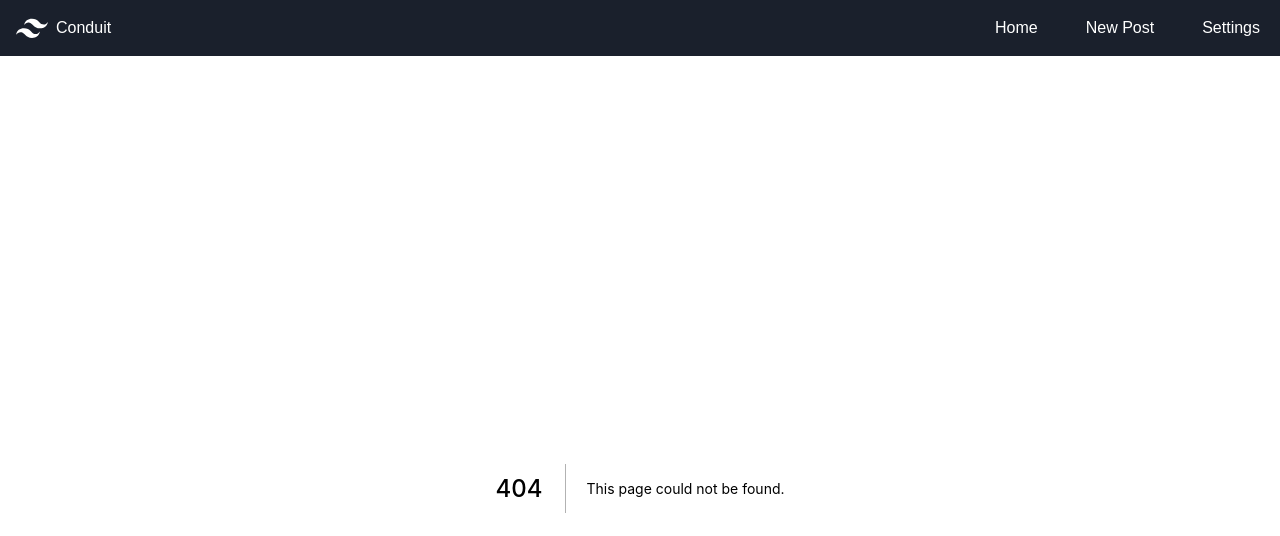
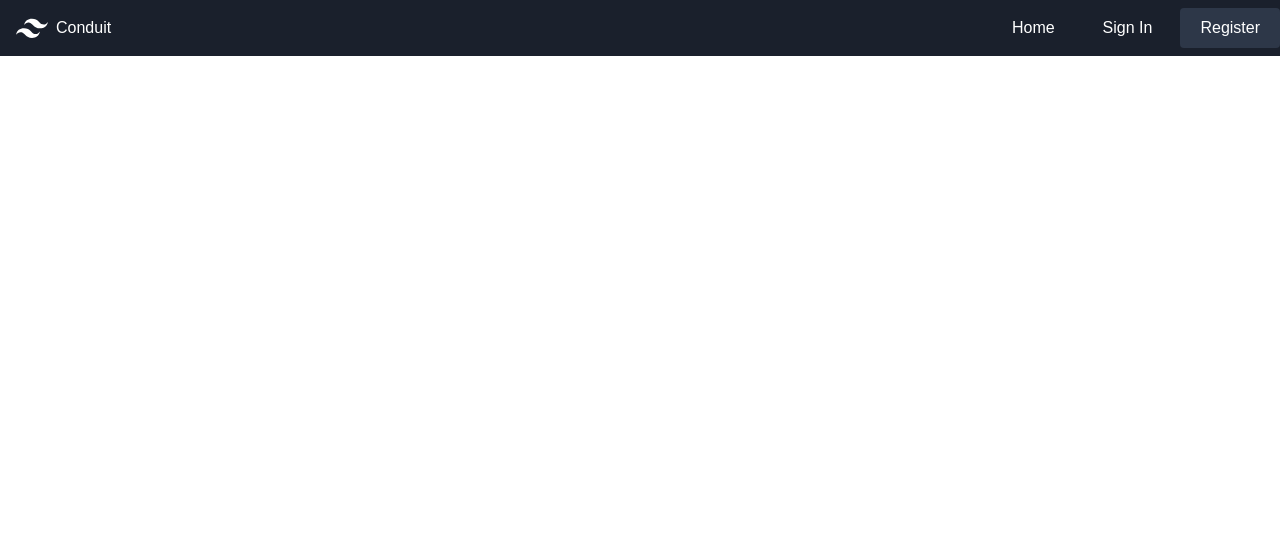
Before and after one commit to pepperwood998/blog-me, a Next.js app: page /register in a window 1280 px wide. Before the commit this address had no page. Shown: the top 536 px of the page. Built offline with nearby package versions, Linux system fonts and the light colour scheme.

Commit message:
Init authentication page route

```diff
--- a/components/layout/SiteLayout.js
+++ b/components/layout/SiteLayout.js
@@ -62,18 +62,18 @@ export default function SiteLayout({ children }) {
               </li>
               <li>
                 <NavLink
-                  href="/editor"
+                  href="/sign-in"
                   className="nav-link mt-2 md:mt-0 mx-2 md:ml-2 md:mr-0"
                 >
-                  New Post
+                  Sign In
                 </NavLink>
               </li>
               <li>
                 <NavLink
-                  href="/settings"
+                  href="/register"
                   className="nav-link mt-2 md:mt-0 mx-2 md:ml-2 md:mr-0"
                 >
-                  Settings
+                  Register
                 </NavLink>
               </li>
             </ul>
--- /dev/null
+++ b/pages/register.js
@@ -0,0 +1,3 @@
+export default function Register() {
+  return <div></div>;
+}
--- /dev/null
+++ b/pages/sign-in.js
@@ -0,0 +1,3 @@
+export default function SignIn() {
+  return <div></div>;
+}
```
